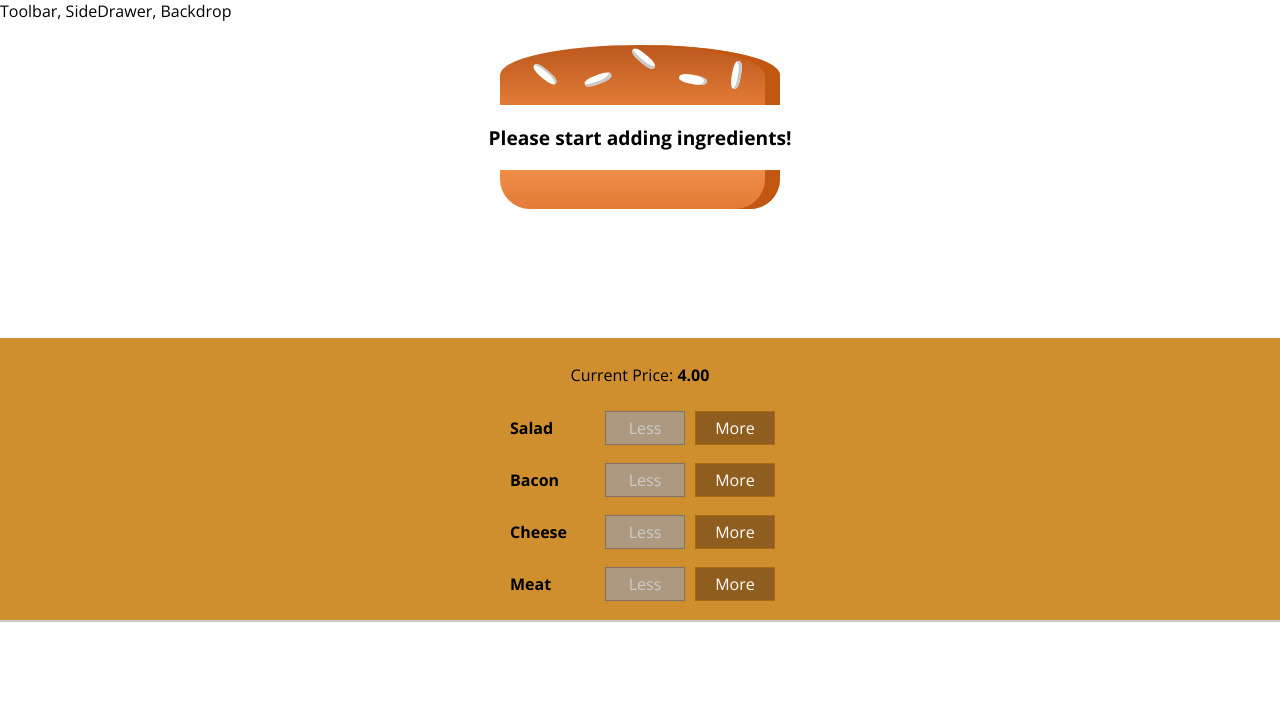
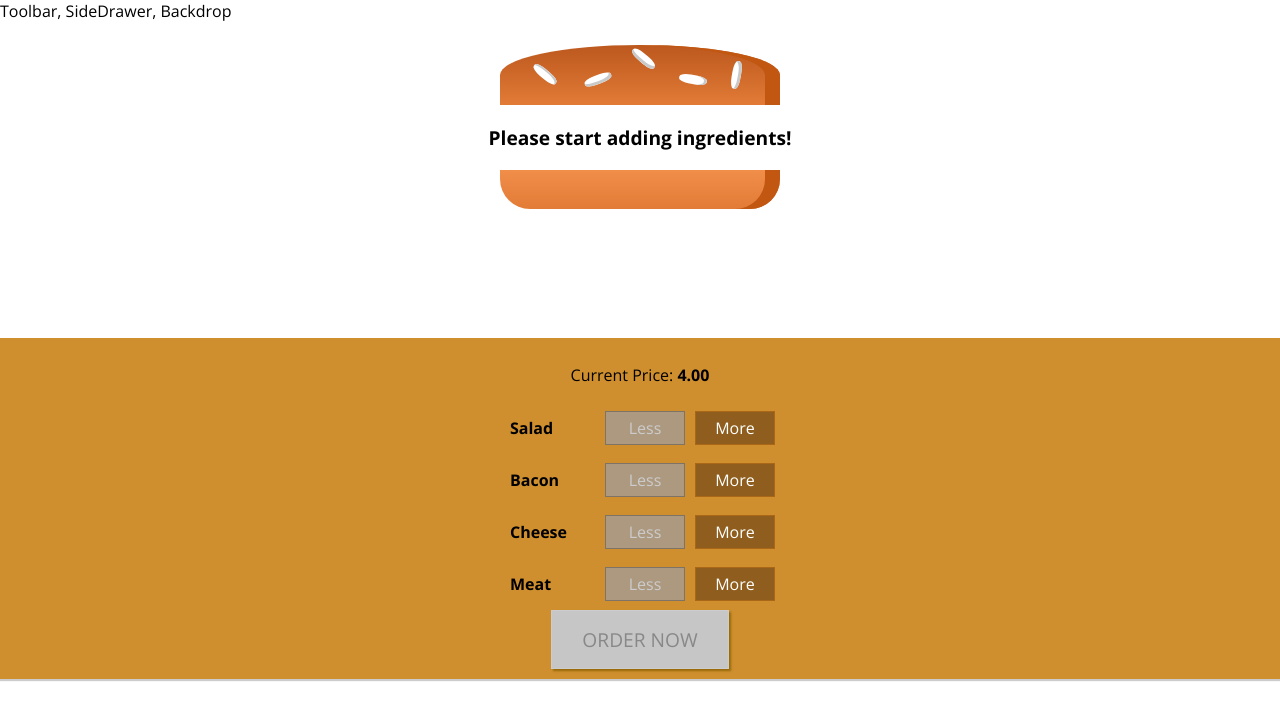
Before and after one commit to calvinyhu/burger-builder, a React app: page /burger-builder in a window 1280 px wide. Shown: the top 720 px of the page. Built offline with nearby package versions, Linux system fonts and the light colour scheme.

Commit message:
Added Order Now button and more

```diff
--- a/src/components/Burger/BuildControls/BuildControls.css
+++ b/src/components/Burger/BuildControls/BuildControls.css
@@ -8,3 +8,44 @@
     margin: auto;
     padding: 10px 0;
 }
+
+.OrderButton {
+    background-color: #DAD735;
+    outline: none;
+    cursor: pointer;
+    border: 1px solid #966909;
+    color: #966909;
+    font-family: inherit;
+    font-size: 1.2em;
+    padding: 15px 30px;
+    box-shadow: 2px 2px 2px #966909;
+}
+
+.OrderButton:hover, .OrderButton:active {
+    background-color: #A0DB41;
+    border: 1px solid #966909;
+    color: #966909;
+}
+
+.OrderButton:disabled {
+    background-color: #C7C6C6;
+    cursor: not-allowed;
+    border: 1px solid #ccc;
+    color: #888888;
+}
+
+.OrderButton:not(:disabled) {
+    animation: enable 0.3s linear;
+}
+
+@keyframes enable {
+    0% {
+        transform: scale(1);
+    }
+    60% {
+        transform: scale(1.1);
+    }
+    100% {
+        transform: scale(1);
+    }
+}
--- a/src/components/Burger/BuildControls/BuildControls.js
+++ b/src/components/Burger/BuildControls/BuildControls.js
@@ -26,6 +26,9 @@
                 removed={() => props.ingredientRemoved(ctrl.type)}
                 disabled={props.disabled[ctrl.type]} />
         )}
+        <button
+            className={classes.OrderButton}
+            disabled={!props.purchaseable}>ORDER NOW</button>
     </div>
 );
 
--- a/src/containers/BurgerBuilder/BurgerBuilder.js
+++ b/src/containers/BurgerBuilder/BurgerBuilder.js
@@ -20,6 +20,17 @@
             meat: 0,
         },
         totalPrice: 4,
+        purchaseable: false,
+    }
+
+    updatePurchaseState = (updatedIngredients) => {
+        const sum = Object.keys(updatedIngredients)
+            .map(igKey => {
+                return updatedIngredients[igKey];
+            }).reduce((sum, el) => sum + el, 0);
+        this.setState({
+            purchaseable: sum > 0
+        })
     }
 
     addIngredientHandler = (type) => {
@@ -34,6 +45,9 @@
             ingredients: updatedIngredients,
             totalPrice: newTotalPrice,
         })
+        // We must pass in updatedIngredients since using this.state.ingredients
+        // may be an old version of the state.
+        this.updatePurchaseState(updatedIngredients);
     }
 
     removeIngredientHandler = (type) => {
@@ -48,6 +62,7 @@
             ingredients: updatedIngredients,
             totalPrice: newTotalPrice,
         })
+        this.updatePurchaseState(updatedIngredients);
     }
 
     render() {
@@ -61,6 +76,7 @@
                 <Burger ingredients={this.state.ingredients} />
                 <BuildControls
                     price={this.state.totalPrice}
+                    purchaseable={this.state.purchaseable}
                     ingredientAdded={this.addIngredientHandler}
                     ingredientRemoved={this.removeIngredientHandler}
                     disabled={disabledInfo} />
```
